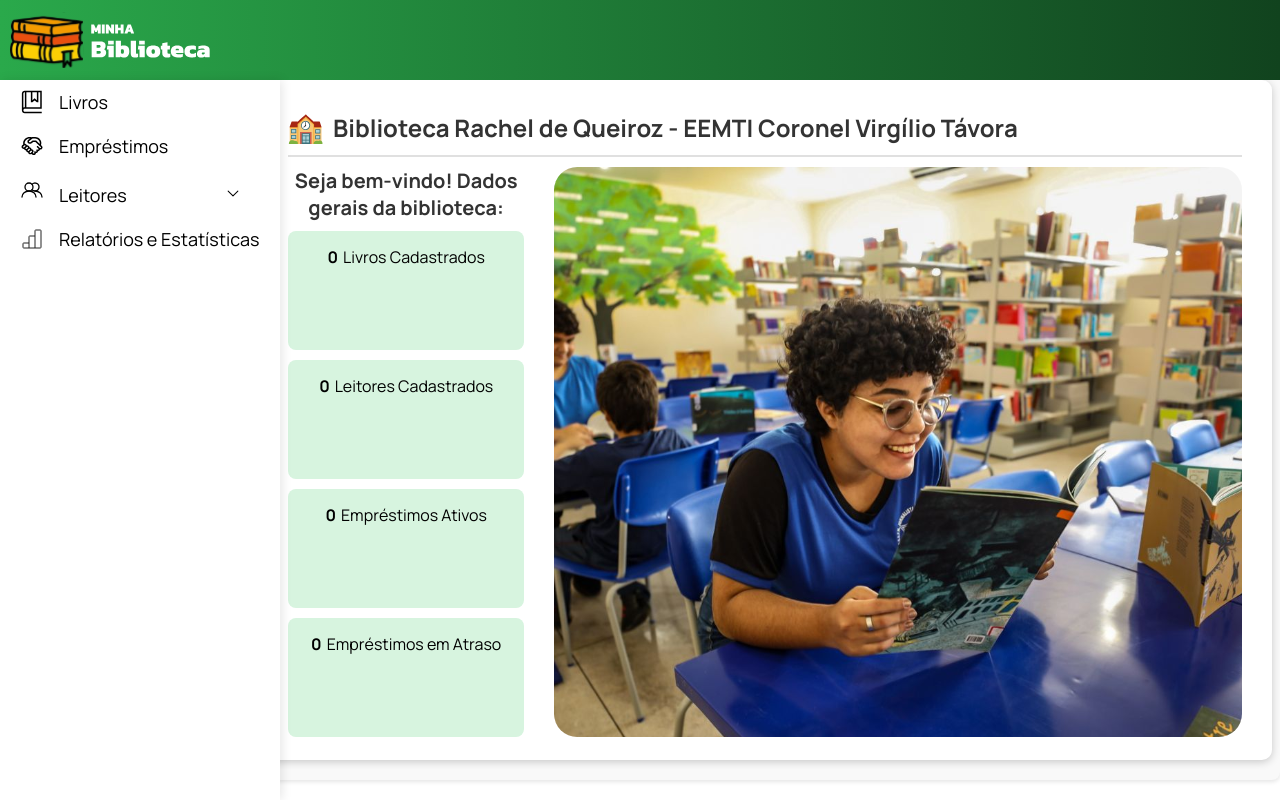
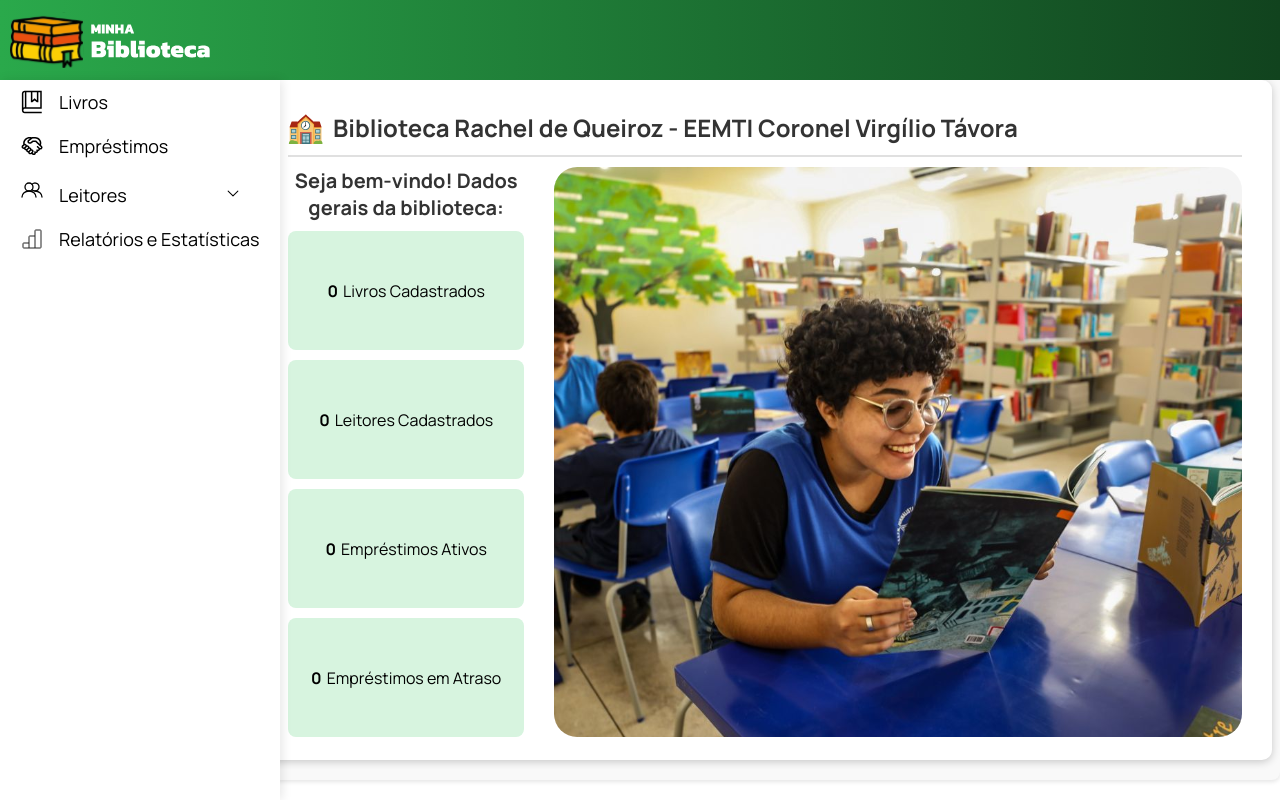
Before and after one commit to deboravians/SGB, a React (Vite) app in the folder frontend/my-app/: page /home in a window 1280 px wide. Built offline with nearby package versions, Linux system fonts and the light colour scheme; no server answers.

Commit message:
atualização no css de cardInfors

```diff
--- a/frontend/my-app/src/components/CardInfors/cardInfors.module.css
+++ b/frontend/my-app/src/components/CardInfors/cardInfors.module.css
@@ -4,6 +4,10 @@
     border-radius: 8px;
     background-color: #D7F4DF;
     text-align: center;
+    align-items: center;
+    justify-content: center;
+    display: flex;
+    height: 100%;
   }
 
   .strong {
```
